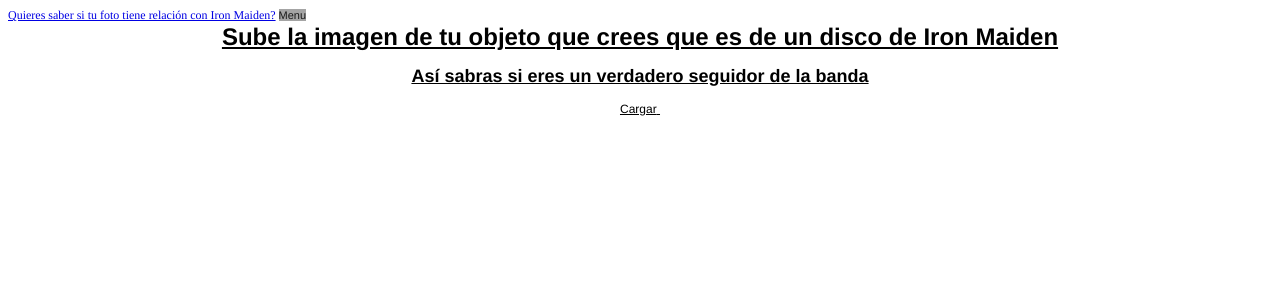
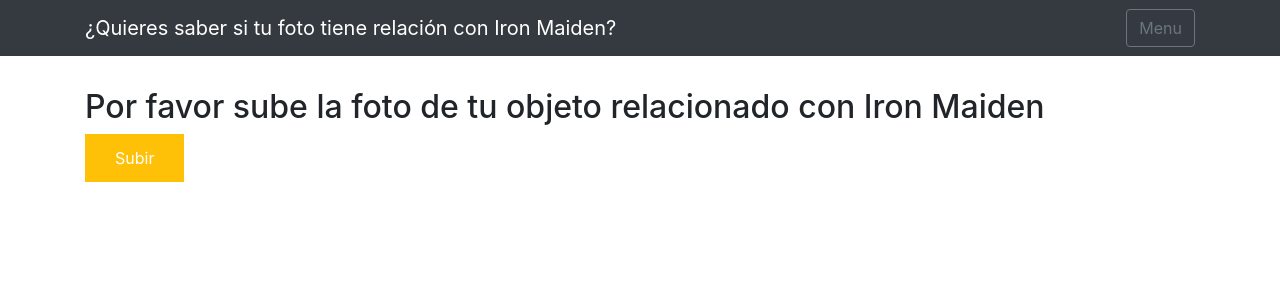
Before and after one commit to alexhuertaarmijo/ironmaiden, a Flask app: page / in a window 1280 px wide. Shown: the top 300 px of the page. Run offline with Flask 2, Linux system fonts and the light colour scheme; parts of the project's set-up code (start-up, migrations or seed data) failed here and were passed over; some libraries are stand-ins or nearby versions.

Commit message:
Commit
Cambios en el website

```diff
--- a/templates/base.html
+++ b/templates/base.html
@@ -1,24 +1,30 @@
-<!DOCTYPE html PUBLIC "-//W3C//DTD HTML 4.01//EN" "http://www.w3.org/TR/html4/strict.dtd">
-<html>
+<html lang="en">
+
 <head>
   <meta http-equiv="Content-Type" content="text/html; charset=utf-8">
   <meta http-equiv="Content-Style-Type" content="text/css">
-  <title>Detector de Mascarillas</title>
-  <meta name="Generator" content="Cocoa HTML Writer">
-  <meta name="CocoaVersion" content="1894.5">
-  <style type="text/css">
-    p.p1 {margin: 0.0px 0.0px 0.0px 0.0px; font: 12.0px Times; color: #0000e3; -webkit-text-stroke: #0000e3}
-    p.p2 {margin: 0.0px 0.0px 0.0px 0.0px; font: 12.0px Times; color: #000000; -webkit-text-stroke: #000000}
-    span.s1 {text-decoration: underline ; font-kerning: none}
-    span.s2 {font-kerning: none; color: #000000; -webkit-text-stroke: 0px #000000}
-    span.s3 {font: 11.0px 'Helvetica Neue'; font-kerning: none; color: rgba(0, 0, 0, 0.85); background-color: #a4a4a4; -webkit-text-stroke: 0px rgba(0, 0, 0, 0.85)}
-    span.s4 {font-kerning: none}
-  </style>
+  <title>Detector de Objetos de Iron Maiden</title>
+  <link href="https://cdn.bootcss.com/bootstrap/4.0.0/css/bootstrap.min.css" rel="stylesheet">
+    <script src="https://cdn.bootcss.com/popper.js/1.12.9/umd/popper.min.js"></script>
+    <script src="https://cdn.bootcss.com/jquery/3.3.1/jquery.min.js"></script>
+    <script src="https://cdn.bootcss.com/bootstrap/4.0.0/js/bootstrap.min.js"></script>
+    <link href="{{ url_for('static', filename='css/main.css') }}" rel="stylesheet">
 </head>
+
 <body>
-<p class="p1"><span class="s1">Quieres saber si tu foto tiene relación con Iron Maiden?</span><span class="s2"> </span><span class="s3">Menu</span><span class="s2"><span class="Apple-converted-space"> </span></span></p>
-<p class="p2"><span class="s4">{% block content %}{% endblock %}</span></p>
-<p class="p2"><span class="s4"><br>
-</span></p>
+  <nav class="navbar navbar-dark bg-dark">
+      <div class="container">
+          <a class="navbar-brand" href="#">¿Quieres saber si tu foto tiene relación con Iron Maiden?</a>
+          <button class="btn btn-outline-secondary my-2 my-sm-0" type="submit">Menu</button>
+        </div>
+    </nav>
+    <div class="container">
+        <div id="content" style="margin-top:2em">{% block content %}{% endblock %}</div>
+    </div>
 </body>
+
+<footer>
+    <script src="{{ url_for('static', filename='js/main.js') }}" type="text/javascript"></script>
+</footer>
+
 </html>
--- a/templates/index.html
+++ b/templates/index.html
@@ -1,24 +1,34 @@
-<!DOCTYPE html PUBLIC "-//W3C//DTD HTML 4.01//EN" "http://www.w3.org/TR/html4/strict.dtd">
-<html>
-<head>
-  <meta http-equiv="Content-Type" content="text/html; charset=utf-8">
-  <meta http-equiv="Content-Style-Type" content="text/css">
-  <title></title>
-  <meta name="Generator" content="Cocoa HTML Writer">
-  <meta name="CocoaVersion" content="1894.5">
-  <style type="text/css">
-    p.p1 {margin: 0.0px 0.0px 0.0px 0.0px; font: 12.0px Times; color: #000000; -webkit-text-stroke: #000000}
-    p.p4 {margin: 0.0px 0.0px 0.0px 0.0px; text-align: center; font: 12.0px Helvetica; color: #000000; -webkit-text-stroke: #000000}
-    span.s1 {font-kerning: none}
-  </style>
-</head>
-<body>
-<p class="p1"><span class="s1">{% extends "base.html" %} {% block content %}</span></p>
-<h2 style="margin: 0.0px 0.0px 14.9px 0.0px; text-align: center; font: 24.0px Helvetica; color: #000000; -webkit-text-stroke: #000000"><span class="s1"><b>Sube la imagen de tu objeto que crees que es de un disco de Iron Maiden</b></span></h2>
-<h2 style="margin: 0.0px 0.0px 14.9px 0.0px; text-align: center; font: 18.0px Helvetica; color: #000000; -webkit-text-stroke: #000000"><span class="s1"><b>Así sabras si eres un verdadero seguidor de la banda</b></span></h2>
-<p class="p4"><span class="s1">Cargar<span class="Apple-converted-space"> </span></span></p>
-<h3 style="margin: 0.0px 0.0px 14.0px 0.0px; font: 14.0px Times; color: #000000; -webkit-text-stroke: #000000"><span class="s1"><br>
-</span></h3>
-<p class="p1"><span class="s1">{% endblock %}</span></p>
-</body>
-</html>
+{% extends "base.html" %} {% block content %}
+
+<h2>Por favor sube la foto de tu objeto relacionado con Iron Maiden</h2>
+
+<div>
+    <form id="upload-file" method="post" enctype="multipart/form-data">
+        <label for="imageUpload" class="upload-label">
+            Subir
+        </label>
+        <input type="file" name="file" id="imageUpload" accept=".png, .jpg, .jpeg">
+    </form>
+
+    <div class="image-section" style="display:none;">
+        <div class="img-preview">
+            <div id="imagePreview">
+            </div>
+        </div>
+        <div>
+            <button type="button" class="btn btn-primary btn-lg " id="btn-predict">¡Verificar!</button>
+            <p>El modelo fue entrenado con imágenes de objetos de Iron Maiden y de Megadeth (como contraejemplo). Para mayor información sobre el dataset de entrenamiento ingrese a mi GitHub</a></p>
+            <p>Desarrollado por: Alex Huerta, alumno del Magister Data Science.Universidad del Desarrollo</p>
+            <p>Github: <a href="https://github.com/alexhuertaarmijo/ironmaiden">Git</a></p>
+        </div>
+    </div>
+
+    <div class="loader" style="display:none;"></div>
+
+    <h3 id="result">
+        <span> </span>
+    </h3>
+
+</div>
+
+{% endblock %}
```
